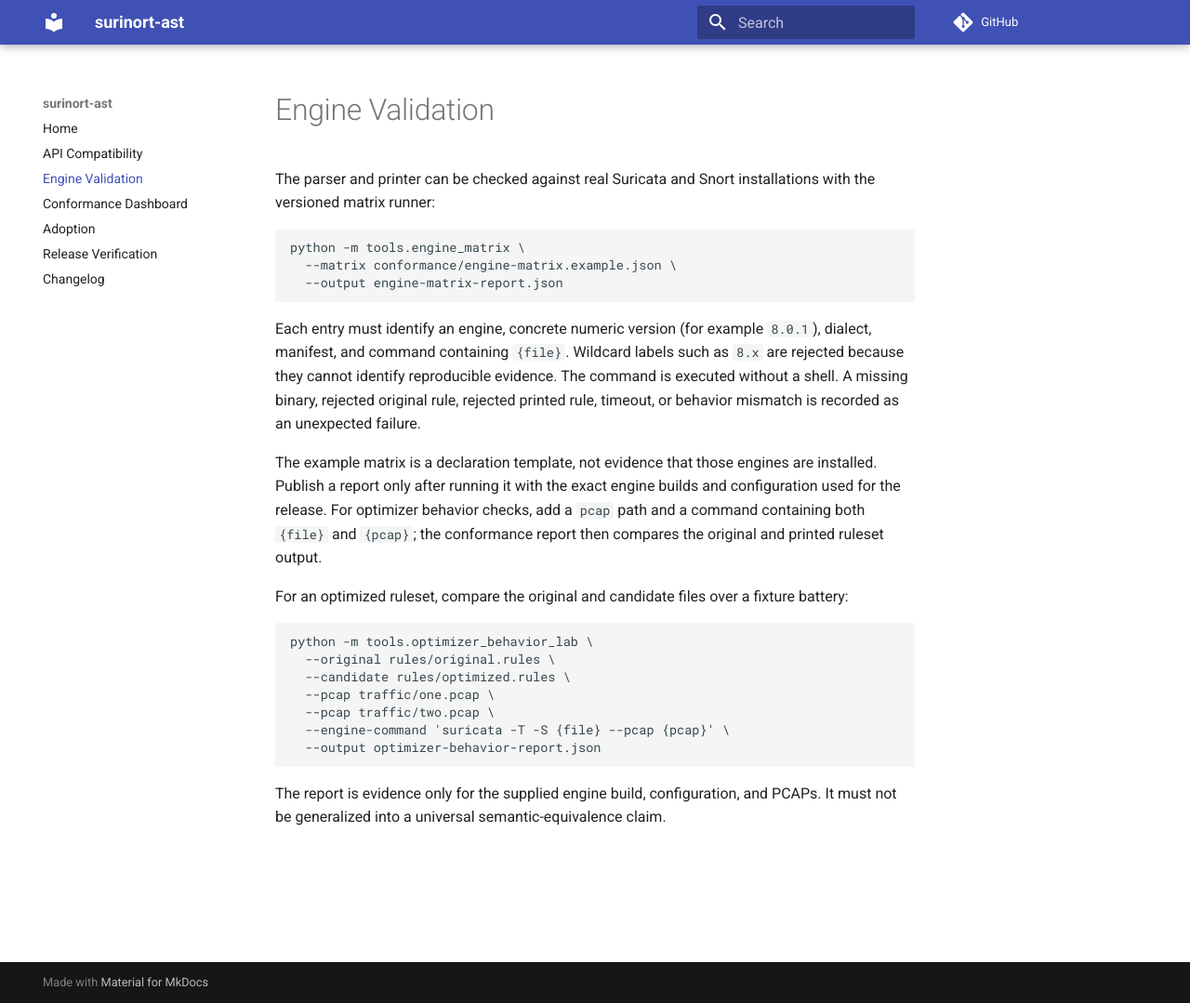
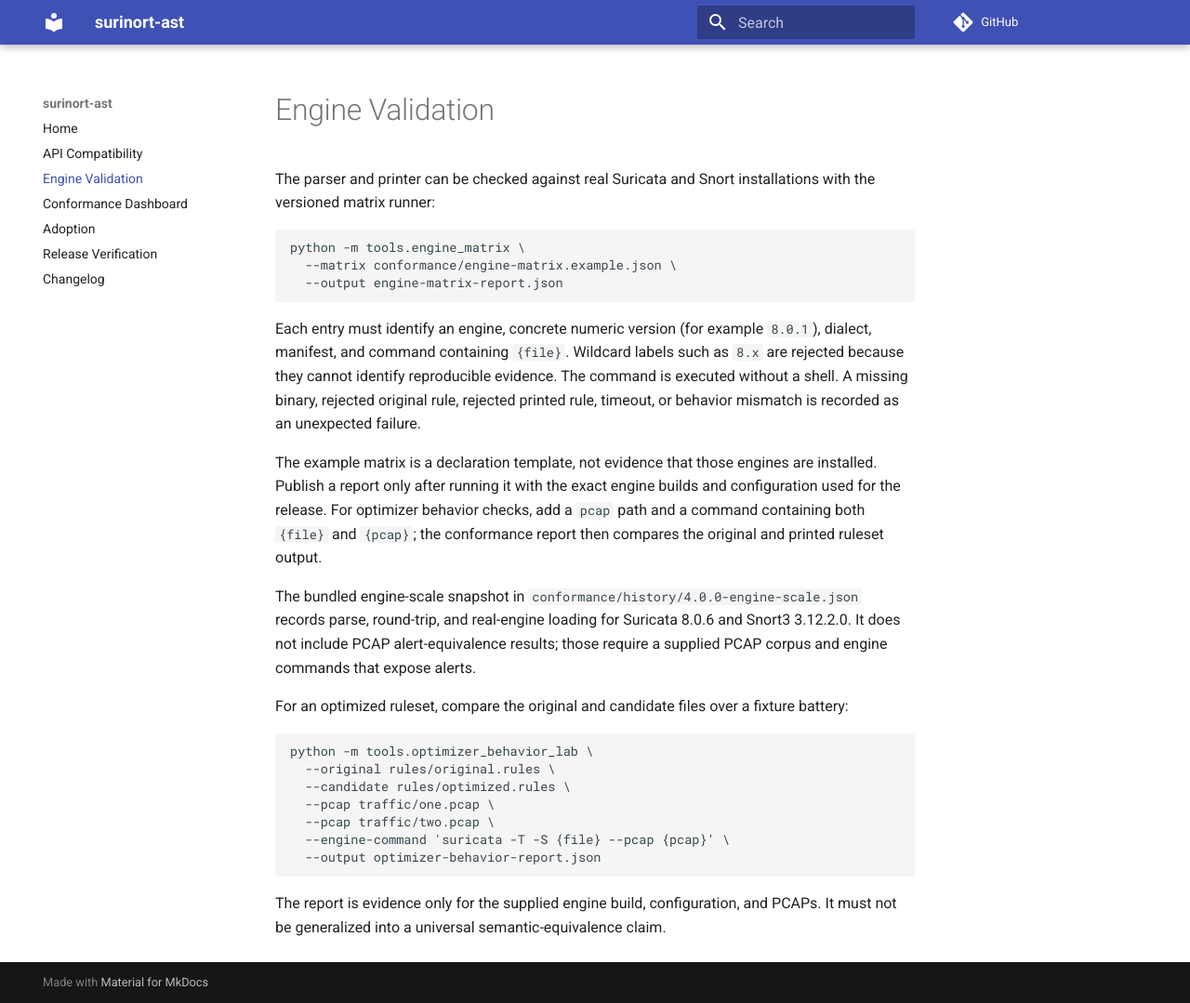
Before and after one commit to seifreed/surinort-ast, an MkDocs documentation site: the page built from docs/engine-validation.md, in a window 1280 px wide and 1079 px high. Shown: the whole window at 93% size. Built offline with MkDocs 1.6.1 and Material for MkDocs 9.7.7, drawn with Linux system fonts in a browser that asks for light colours; comment, search, counter and statistics services are not loaded.

Commit message:
docs: scope engine scale evidence

```diff
--- a/docs/engine-validation.md
+++ b/docs/engine-validation.md
@@ -22,6 +22,12 @@ builds and configuration used for the release. For optimizer behavior checks,
 add a `pcap` path and a command containing both `{file}` and `{pcap}`; the
 conformance report then compares the original and printed ruleset output.
 
+The bundled engine-scale snapshot in
+`conformance/history/4.0.0-engine-scale.json` records parse, round-trip, and
+real-engine loading for Suricata 8.0.6 and Snort3 3.12.2.0. It does not include
+PCAP alert-equivalence results; those require a supplied PCAP corpus and
+engine commands that expose alerts.
+
 For an optimized ruleset, compare the original and candidate files over a
 fixture battery:
 
```
